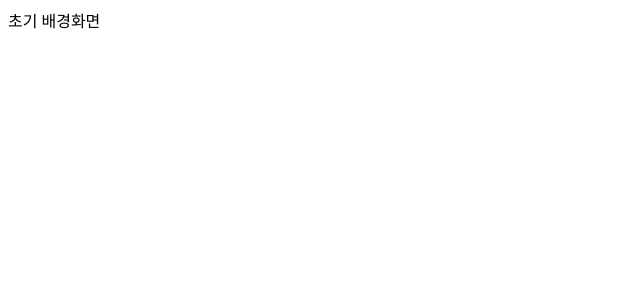
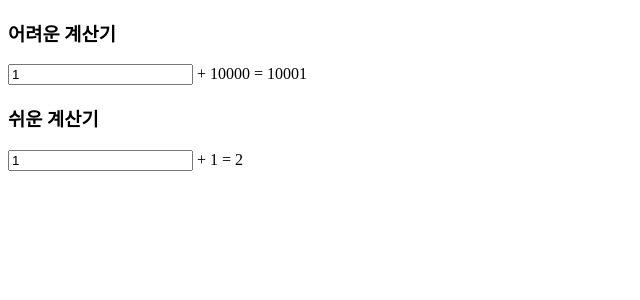
Before and after one commit to ramiKang/react-hook-study, a React (Create React App) app: page / in a window 1280 px wide. Shown: the top 300 px of the page, without its empty margins (0-640 px from the left). Built offline with nearby package versions, Linux system fonts and the light colour scheme.

Commit message:
feat: Implement Calculator Example Components without useMemo
- Implement Calculator Example Componennt

```diff
--- a/src/App.jsx
+++ b/src/App.jsx
@@ -1,8 +1,11 @@
-import { useState } from "react";
 import UseMemoComponent from "./Component/UseMemoComponent";
 
 function App() {
-  return <div className="App">초기 배경화면</div>;
+  return (
+    <div className="App">
+      <UseMemoComponent />
+    </div>
+  );
 }
 
 export default App;
--- a/src/Component/UseMemoComponent.jsx
+++ b/src/Component/UseMemoComponent.jsx
@@ -1,6 +1,48 @@
-import React from "react";
+import React, { useState } from "react";
+
+const hardCalculate = (number) => {
+  console.log("어려운 계산!");
+  for (let i = 0; i < 999999999; i++) {
+    // 생각하는 시간
+  }
+
+  return number + 10000;
+};
+
+const easyCalculate = (number) => {
+  console.log("쉬운 계산!");
+  return number + 1;
+};
+
 const UseMemoComponent = () => {
-  return <div>useMemo</div>;
+  const [hardNumber, setHardNumber] = useState(1);
+  const [easyNumber, setEasyNumber] = useState(1);
+
+  const hardSum = hardCalculate(hardNumber);
+  const easySum = easyCalculate(easyNumber);
+
+  return (
+    <>
+      <div>
+        <h3>어려운 계산기</h3>
+        <input
+          type="number"
+          value={hardNumber}
+          onChange={(e) => setHardNumber(parseInt(e?.target?.value))}
+        />
+        <span> + 10000 = {hardSum}</span>
+      </div>
+      <div>
+        <h3>쉬운 계산기</h3>
+        <input
+          type="number"
+          value={easyNumber}
+          onChange={(e) => setEasyNumber(parseInt(e?.target?.value))}
+        />
+        <span> + 1 = {easySum}</span>
+      </div>
+    </>
+  );
 };
 
 export default UseMemoComponent;
--- a/src/index.jsx
+++ b/src/index.jsx
@@ -3,8 +3,4 @@ import ReactDOM from "react-dom/client";
 import App from "./App";
 
 const root = ReactDOM.createRoot(document.getElementById("root"));
-root.render(
-  <React.StrictMode>
-    <App />
-  </React.StrictMode>
-);
+root.render(<App />);
```
